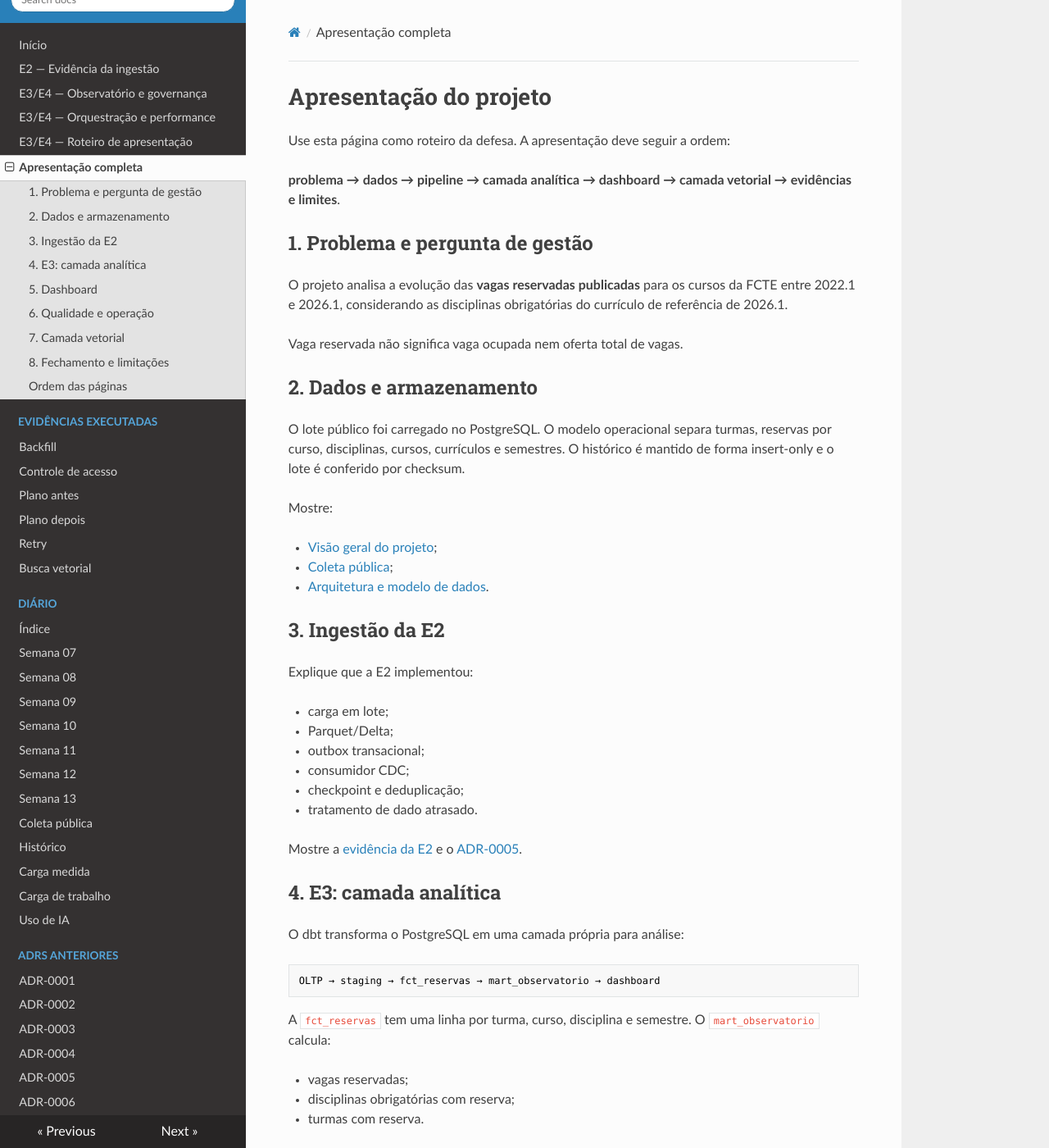
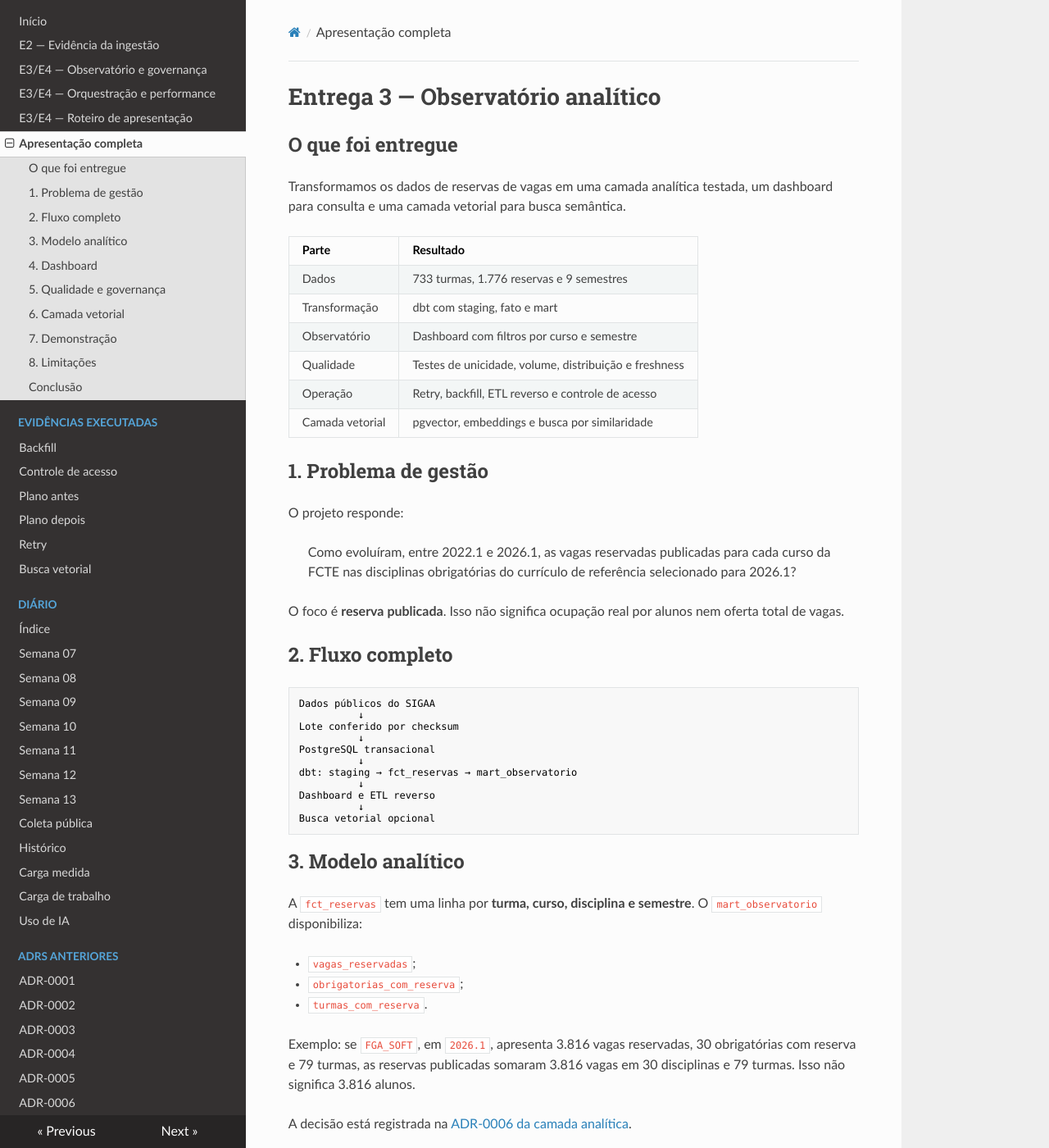
Before and after one commit to Trajetorias-Academicas-BD2-2026-2/Trajetorias-academicas, an MkDocs documentation site: the page built from docs/apresentacao.md, in a window 1280 px wide and 1400 px high. Shown: the whole window at 82% size. Built offline with MkDocs 1.6.1, drawn with Linux system fonts in a browser that asks for light colours; nearby versions of some CDN libraries; some of the changed text lies outside the part shown.

Commit message:
Consolidar pagina de apresentacao da entrega 3

````diff
--- a/docs/apresentacao.md
+++ b/docs/apresentacao.md
@@ -1,63 +1,63 @@
-# Apresentação do projeto
+# Entrega 3 — Observatório analítico
 
-Use esta página como roteiro da defesa. A apresentação deve seguir a ordem:
+## O que foi entregue
 
-**problema → dados → pipeline → camada analítica → dashboard → camada
-vetorial → evidências e limites**.
+Transformamos os dados de reservas de vagas em uma camada analítica testada,
+um dashboard para consulta e uma camada vetorial para busca semântica.
 
-## 1. Problema e pergunta de gestão
+| Parte | Resultado |
+|---|---|
+| Dados | 733 turmas, 1.776 reservas e 9 semestres |
+| Transformação | dbt com staging, fato e mart |
+| Observatório | Dashboard com filtros por curso e semestre |
+| Qualidade | Testes de unicidade, volume, distribuição e freshness |
+| Operação | Retry, backfill, ETL reverso e controle de acesso |
+| Camada vetorial | pgvector, embeddings e busca por similaridade |
 
-O projeto analisa a evolução das **vagas reservadas publicadas** para os
-cursos da FCTE entre 2022.1 e 2026.1, considerando as disciplinas
-obrigatórias do currículo de referência de 2026.1.
+## 1. Problema de gestão
 
-Vaga reservada não significa vaga ocupada nem oferta total de vagas.
+O projeto responde:
 
-## 2. Dados e armazenamento
+> Como evoluíram, entre 2022.1 e 2026.1, as vagas reservadas publicadas para
+> cada curso da FCTE nas disciplinas obrigatórias do currículo de referência
+> selecionado para 2026.1?
 
-O lote público foi carregado no PostgreSQL. O modelo operacional separa
-turmas, reservas por curso, disciplinas, cursos, currículos e semestres.
-O histórico é mantido de forma insert-only e o lote é conferido por checksum.
+O foco é **reserva publicada**. Isso não significa ocupação real por alunos
+nem oferta total de vagas.
 
-Mostre:
-
-- [Visão geral do projeto](index.md);
-- [Coleta pública](COLETA_SIGAA_2026-09-28.md);
-- [Arquitetura e modelo de dados](historico.md).
-
-## 3. Ingestão da E2
-
-Explique que a E2 implementou:
-
-- carga em lote;
-- Parquet/Delta;
-- outbox transacional;
-- consumidor CDC;
-- checkpoint e deduplicação;
-- tratamento de dado atrasado.
-
-Mostre a [evidência da E2](evidencia-e2.md) e o
-[ADR-0005](adr/0005-ingestao-e2.md).
-
-## 4. E3: camada analítica
-
-O dbt transforma o PostgreSQL em uma camada própria para análise:
+## 2. Fluxo completo
 
 ```text
-OLTP → staging → fct_reservas → mart_observatorio → dashboard
+Dados públicos do SIGAA
+          ↓
+Lote conferido por checksum
+          ↓
+PostgreSQL transacional
+          ↓
+dbt: staging → fct_reservas → mart_observatorio
+          ↓
+Dashboard e ETL reverso
+          ↓
+Busca vetorial opcional
 ```
 
-A `fct_reservas` tem uma linha por turma, curso, disciplina e semestre. O
-`mart_observatorio` calcula:
+## 3. Modelo analítico
 
-- vagas reservadas;
-- disciplinas obrigatórias com reserva;
-- turmas com reserva.
+A `fct_reservas` tem uma linha por **turma, curso, disciplina e semestre**.
+O `mart_observatorio` disponibiliza:
 
-Mostre a [ADR-0006 da E3](adr/0006-camada-analitica-observatorio-e3.md) e o
-[observatório e governança](observatorio-e-governanca.md).
+- `vagas_reservadas`;
+- `obrigatorias_com_reserva`;
+- `turmas_com_reserva`.
 
-## 5. Dashboard
+Exemplo: se `FGA_SOFT`, em `2026.1`, apresenta 3.816 vagas reservadas, 30
+obrigatórias com reserva e 79 turmas, as reservas publicadas somaram 3.816
+vagas em 30 disciplinas e 79 turmas. Isso não significa 3.816 alunos.
+
+A decisão está registrada na
+[ADR-0006 da camada analítica](adr/0006-camada-analitica-observatorio-e3.md).
+
+## 4. Dashboard
 
 O dashboard é executado localmente porque depende do PostgreSQL, das
 migrações, da carga e do dbt.
@@ -66,75 +66,68 @@ migrações, da carga e do dbt.
 docker compose up --build
 ```
 
-Depois abra <http://localhost:8080> e filtre, por exemplo:
+Depois abra <http://localhost:8080> e filtre `FGA_SOFT` e `2026.1`.
 
-- curso: `FGA_SOFT`;
-- semestre: `2026.1`.
+## 5. Qualidade e governança
 
-Explique que os valores exibidos vêm do `mart_observatorio`, e não de uma
-consulta improvisada diretamente nas tabelas operacionais.
+Foram implementados:
 
-## 6. Qualidade e operação
-
-Execute:
+- 18 testes dbt aprovados;
+- freshness;
+- retry e backfill;
+- ETL reverso para `operations.alertas_reserva`;
+- catálogo, linhagem e controle de acesso;
+- evidências de `EXPLAIN`.
 
 ```bash
 docker compose run --rm analytics
 docker compose --profile test run --rm analytics-tests
 ```
 
-Mostre as evidências de [retry](evidencias/retry.txt), [backfill](evidencias/backfill-2024.1.txt),
-[controle de acesso](evidencias/controle-acesso.txt) e
-[`EXPLAIN` antes/depois](evidencias/explain-antes.txt). Explique também o ETL reverso para
-`operations.alertas_reserva`.
+## 6. Camada vetorial
 
-## 7. Camada vetorial
-
-A camada vetorial foi adicionada com pgvector para permitir busca de
-disciplinas semanticamente parecidas:
+A camada vetorial usa pgvector para encontrar disciplinas semanticamente
+parecidas:
 
 ```text
-texto da disciplina → embedding de 384 dimensões → índice HNSW → vizinhos
+nome → embedding de 384 dimensões → índice HNSW → vizinhos
 ```
 
-Ela usa o modelo `intfloat/multilingual-e5-small`. A execução é opcional no
-fluxo padrão:
+Foi utilizado o modelo `intfloat/multilingual-e5-small`.
 
 ```bash
 docker compose --profile ml run --rm ml
 docker compose --profile ml run --rm ml-tests
 ```
 
-Resultado validado no lote atual:
+Resultado validado:
 
 - 638 textos vetorizados;
 - 100% das 72 disciplinas do fato com vetor;
 - vetores com 384 dimensões e norma 1;
-- testes `ml-tests` finalizados com código 0.
+- testes finalizados com código 0.
 
-Para demonstrar a busca:
+## 7. Demonstração
 
-```bash
-docker compose exec -T db psql -U g2 -d ofertas_unb -v codigo=FGA0060 \
-  < ml/consultas/consulta_vizinhos.sql
-```
+1. Explique a pergunta de gestão.
+2. Mostre PostgreSQL → dbt → mart.
+3. Abra o dashboard e filtre `FGA_SOFT` e `2026.1`.
+4. Mostre os testes e as evidências.
+5. Mostre a busca vetorial.
+6. Explique as limitações.
 
-## 8. Fechamento e limitações
+## 8. Limitações
 
-Finalize destacando:
+- Mede vagas reservadas publicadas, não ocupação real.
+- Reservas não representam a oferta total.
+- O currículo de referência é o de 2026.1.
+- O dashboard é uma demonstração local.
+- A camada vetorial apoia busca semântica, mas não substitui o modelo
+  relacional das métricas.
 
-- o projeto mede reservas publicadas, não ocupação real;
-- o volume atual é pequeno;
-- o dashboard é uma demonstração local;
-- a camada vetorial apoia busca semântica, mas não substitui o modelo
-  analítico relacional;
-- novas fontes ou uma pergunta sobre ocupação exigiriam revisão da arquitetura.
+## Conclusão
 
-## Ordem das páginas
-
-1. [Início](index.md)
-2. [ADR-0006 da E3](adr/0006-camada-analitica-observatorio-e3.md)
-3. [Observatório e governança](observatorio-e-governanca.md)
-4. Dashboard em <http://localhost:8080>
-5. [Evidências de retry](evidencias/retry.txt)
-6. Camada vetorial e busca por similaridade
+A Entrega 3 transforma dados operacionais em informação analítica
+reproduzível: o dbt organiza e testa as métricas, o dashboard permite a
+consulta por curso e semestre, a governança documenta o uso e a camada
+vetorial amplia o projeto com busca semântica.
````
